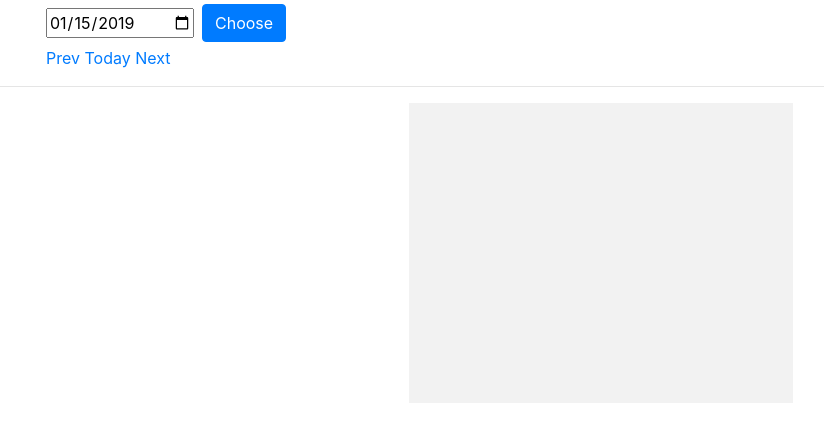
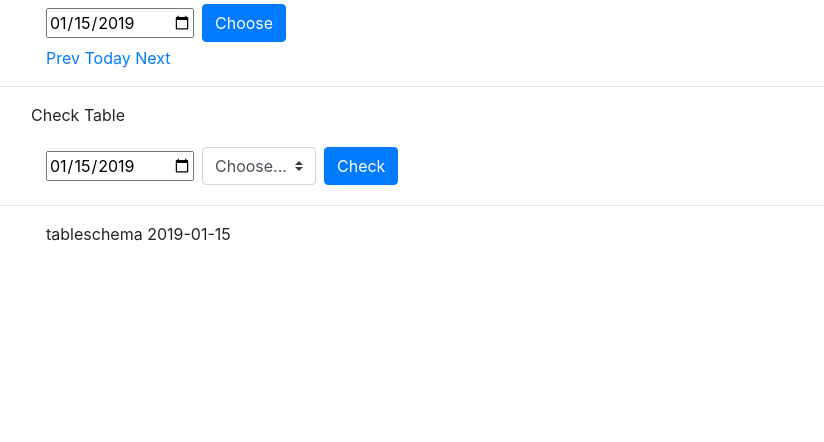
Before and after one commit to metallrooch/test, a Django app: page / in a window 1280 px wide. Shown: the top 442 px of the page, without its empty margins (39-863 px from the left). Run offline with Django 3.2, Linux system fonts and the light colour scheme; data that the repository does not hold is empty; some libraries are stand-ins or nearby versions.

Commit message:
Third commit

```diff
--- a/src/res/templates/base.html
+++ b/src/res/templates/base.html
@@ -8,14 +8,19 @@
     <!-- Bootstrap CSS -->
     <link rel="stylesheet" href="https://stackpath.bootstrapcdn.com/bootstrap/4.1.3/css/bootstrap.min.css" integrity="sha384-MCw98/SFnGE8fJT3GXwEOngsV7Zt27NXFoaoApmYm81iuXoPkFOJwJ8ERdknLPMO" crossorigin="anonymous">
 
-	{% load static %}
-	<link rel="stylesheet" href="{% static "res/style.css" %}">
+	<!-- {% load static %}
+	<link rel="stylesheet" href="{% static "res/style.css" %}"> -->
 
     <title>Hello, world!</title>
   </head>
   <body>
   	<div class="container">
     	{% include 'datechoose.html' %}
+	</div>
+	<hr>
+
+	<div class="container">
+    	{% include 'findtable.html' %}
 	</div>
 	<hr>
 
--- /dev/null
+++ b/src/res/templates/findtable.html
@@ -0,0 +1,30 @@
+<div class="row">
+	<p>Check Table</p>
+</div>
+
+<form action="{% url 'check' %}" method="POST" class="form-inline"> {% csrf_token %}
+  <div>
+    <input type="date" id="party" name="check_date" value="{{ check_table_date }}" class="my-1 mr-2">
+  </div>
+
+  <select class="custom-select my-1 mr-sm-2" id="inlineFormCustomSelectPref" name="table_choice">
+    <option selected>Choose...</option>
+    {% for t in tables %}
+	    <option value="{{ t.id }}">{{ t }}</option>
+    {% endfor %}
+  </select>
+
+  <div>
+    <input type="submit" value="Check" class="btn btn-primary my-1">
+  </div>
+</form>
+
+<div class="row">
+	{% if idt %}
+		<p style="color: red">{{ idt.table }} reserved on {{ idt.date }}</p>
+	{% else %}
+		{% if table_for_check %}
+			<p style="color: green">You could <a href="{% url 'reserve' table_for_check.id %}">reserve</a> {{ table_for_check }} on {{ check_table_date }}</p>
+		{% endif %}
+	{% endif %}
+</div>
--- a/src/res/templates/form.html
+++ b/src/res/templates/form.html
@@ -1,7 +1,8 @@
 {% extends 'base.html' %}
 
-{%block tableschema%}{% endblock %}
+{% block tableschema %}{% endblock %}
 {% block form %}
+	<p>You reserving {{ table.id }}</p>
 	<form method="POST"> {% csrf_token %}
 		<div class="form-group">
 			<label for="nameField">Name</label>
--- a/src/res/templates/tableschema.html
+++ b/src/res/templates/tableschema.html
@@ -1,32 +1,17 @@
-{% block tableschema %}
-	<div class="row">
-		<div class="box">
-			{% if not reserved %}
-				{% for table in tables %}
-						<div class="table {{ table.shape|lower }}" style="left: {{ table.x }}%; top: {{ table.x }}%; height: : {{ table.width }}%; width: {{ table.length }}%;"><a href="{% url 'reserve' table.id %}">
-							<div class="{{ table.shape|lower }}">№{{ table.id }} - {{ table.places }}</div></a>
-						</div>
+<p>tableschema {{ post_date }}</p>
 
-				{% endfor %}
-			{% else %}
-				{% for table in tables %}
-					{% for r in reserved %}
-						{% if table == r.table %}
-							<a href="">
-								<div class="table {{ table.shape|lower }} reserved" style="left: {{ table.x }}%; top: {{ table.x }}%; height: : {{ table.width }}%; width: {{ table.length }}%;"><a href="{% url 'reserve' table.id %}">
-									№{{ table.id }} - {{ table.places }} buisy
-								</div>
-							</a>
-						{% else %}
-							<a href="{% url 'reserve' table.id %}" >
-								<div class="table {{ table.shape|lower }}" style="left: {{ table.x }}%; top: {{ table.x }}%; height: : {{ table.width }}%; width: {{ table.length }}%;"><a href="{% url 'reserve' table.id %}">
-									№{{ table.id }} - {{ table.places }}
-								</div>
-							</a>
-						{% endif %}
-					{% endfor %}
-				{% endfor %}
-			{% endif %}
-		</div>
-	</div>
-{% endblock %}
+<ul>
+	{% for t in tables %}
+		{% if reserved.all.first %}
+			{% for r in reserved %}
+				{% if t|lower == r.table|lower %}
+					<li style="color:red">{{ t }} - {{ t.places }} - {{ t.shape }}</li>
+				{% else %}
+					<a href="{% url 'reserve' t.id %}"><li style="color:green">{{ t }} - {{ t.places }} - {{ t.shape }}</li></a>
+				{% endif %}
+			{% endfor %}
+		{% else %}
+			<a href="{% url 'reserve' t.id %}"><li style="color:green">{{ t }} - {{ t.places }} - {{ t.shape }}</li></a>
+		{% endif %}
+	{% endfor %}
+</ul>
--- a/src/res/views.py
+++ b/src/res/views.py
@@ -1,27 +1,39 @@
+from django.core.mail import send_mail
 from django.shortcuts import render, redirect
 from .models import Table, Reserved, User
-# from .mail import yag
 import datetime
 
 post_date = datetime.date.today()
+check_table_date = str(datetime.date.today())
 delta = datetime.timedelta(days=1)
-
+idt = None
+table_for_check = None
 
 def home_view(request):
 	global post_date
+	global idt
+	global table_for_check
+
 	today = datetime.date.today()
 	post_date = today if not post_date else post_date
 	if request.method == 'POST':
 		post_date = request.POST.get('party')
 
 	tables = Table.objects.all()
-	reserved = Reserved.objects.filter(date=post_date)
-	context = {'tables': tables, 'reserved': reserved, 'post_date': str(post_date)}
+	reserved = Reserved.objects.filter(date=str(post_date))
+	context = {'tables': tables, 'reserved': reserved,
+			 	'post_date': str(post_date), 'idt': idt,
+			 	'check_table_date': str(check_table_date),
+			 	'table_for_check': table_for_check
+			}
 	return render(request, 'base.html', context)
 
 
 def reserve_form(request, id):
 	global post_date
+	global idt
+	global table_for_check
+
 	if request.method == "POST":
 		user_name = request.POST.get('user_name', None)
 		user_email = request.POST.get('user_email', None)
@@ -33,24 +45,42 @@ def reserve_form(request, id):
 
 		user = User.objects.filter(user_name=user_name).first()
 
-		form = Reserved(table=table, date=str(post_date), is_reserved=True, user=user)
-		form.save()
-
-		# try:
-		# 	reserve_date = str(post_date)
-		# 	yag.send(
-		# 		to=user_email,
-		# 		subject='Book a table',
-		# 		contents=f'You reserved table on {reserve_date}'
-		# 	)
-		# except:
-		# 	pass
+		if not Reserved.objects.filter(date=post_date, table=table):
+			form = Reserved(table=table, date=str(post_date), is_reserved=True, user=user)
+			form.save()
+			send_mail(subject='Book a table',
+					message=f'Table{table.id} booked for {user.user_name} on {form.date}',
+					from_email='this-comp@somemail.com', recipient_list=[user.user_email],
+					fail_silently=False)
+		table_for_check = None
 		return redirect('home')
 
 	tables = Table.objects.all()
 	reserved = Reserved.objects.filter(date=post_date)
-	context = {'tables': tables, 'reserved': reserved, 'post_date': str(post_date)}
+	context = {'tables': tables, 'reserved': reserved,
+					'post_date': str(post_date),
+					'check_table_date': check_table_date,
+					'table_for_check': table_for_check,
+					'idt': idt}
 	return render(request, 'form.html', context)
+
+
+def check_table(request):
+	global idt
+	global check_table_date
+	global table_for_check
+
+	if request.method == 'POST':
+		print(request.POST)
+		table_id = request.POST.get('table_choice')
+		check_date = request.POST.get('check_date')
+		check_table_date = check_date
+		try:
+			table_for_check = Table.objects.filter(id=int(table_id)).first()
+			idt = Reserved.objects.filter(table=table_for_check, date=check_date).first()
+		except:
+			table_for_check = None
+		return redirect('home')
 
 
 def prev_view(request):
--- a/src/restaurant/settings.py
+++ b/src/restaurant/settings.py
@@ -120,3 +120,4 @@ USE_TZ = True
 # https://docs.djangoproject.com/en/2.1/howto/static-files/
 
 STATIC_URL = '/static/'
+EMAIL_BACKEND = 'django.core.mail.backends.console.EmailBackend'
--- a/src/restaurant/urls.py
+++ b/src/restaurant/urls.py
@@ -16,7 +16,7 @@ Including another URLconf
 from django.contrib import admin
 from django.urls import path
 
-from res.views import home_view, reserve_form,prev_view, today_view, next_view
+from res.views import home_view, reserve_form,prev_view, today_view, next_view, check_table
 
 urlpatterns = [
     path('admin/', admin.site.urls),
@@ -25,4 +25,5 @@ urlpatterns = [
     path('prev/', prev_view, name='prev'),
     path('today/', today_view, name='today'),
     path('next/', next_view, name='next'),
+    path('check/', check_table, name='check')
 ]
```
Also changed, not shown: src/res/models.py (+9 -8 lines), src/res/migrations/0001_initial.py (added), src/res/migrations/0002_auto_20190114_2122.py (added), src/res/migrations/0003_auto_20190114_2132.py (added), src/res/migrations/0004_auto_20190115_1032.py (added), src/res/migrations/__init__.py (added), 1 other file.
